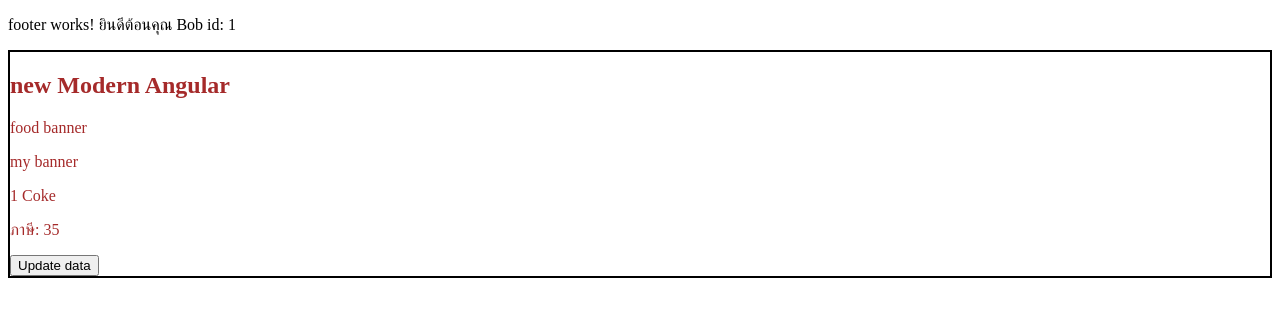
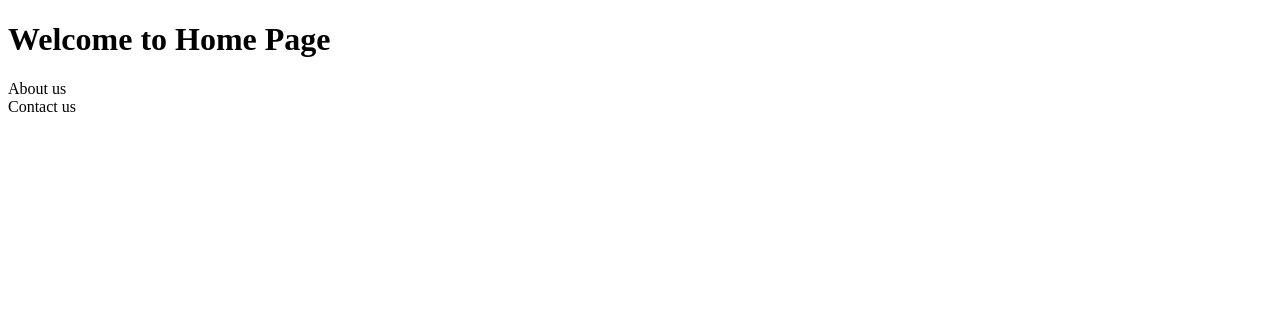
Before and after one commit to TypeTew/modern-angular-app_19, an Angular app: page / in a window 1280 px wide. Shown: the top 316 px of the page. Built offline with nearby package versions, Linux system fonts and the light colour scheme.

Commit message:
remove commented code and adjust footer component import in home component

```diff
--- a/src/app/home/home.component.html
+++ b/src/app/home/home.component.html
@@ -1,4 +1,4 @@
-<!-- <div>
+<div>
     <h1>Welcome to Home Page</h1>
     <div>
         <a routerLink="/about">About us</a>
@@ -6,6 +6,4 @@
     <div>
         <a routerLink="/contact">Contact us</a>
     </div>
-</div> -->
-<!-- <app-header /> -->
-<app-footer />
+</div>
--- a/src/app/home/home.component.ts
+++ b/src/app/home/home.component.ts
@@ -1,12 +1,10 @@
 import { Component } from '@angular/core';
 // import { RouterLink } from '@angular/router';
-// import { HeaderComponent } from "../shared/header/header.component";
-import { FooterComponent } from "../shared/footer/footer.component";
 
 
 @Component({
   selector: 'app-home',
-  imports: [ FooterComponent],
+  imports: [],
   templateUrl: './home.component.html',
   styleUrl: './home.component.css'
 })
```
